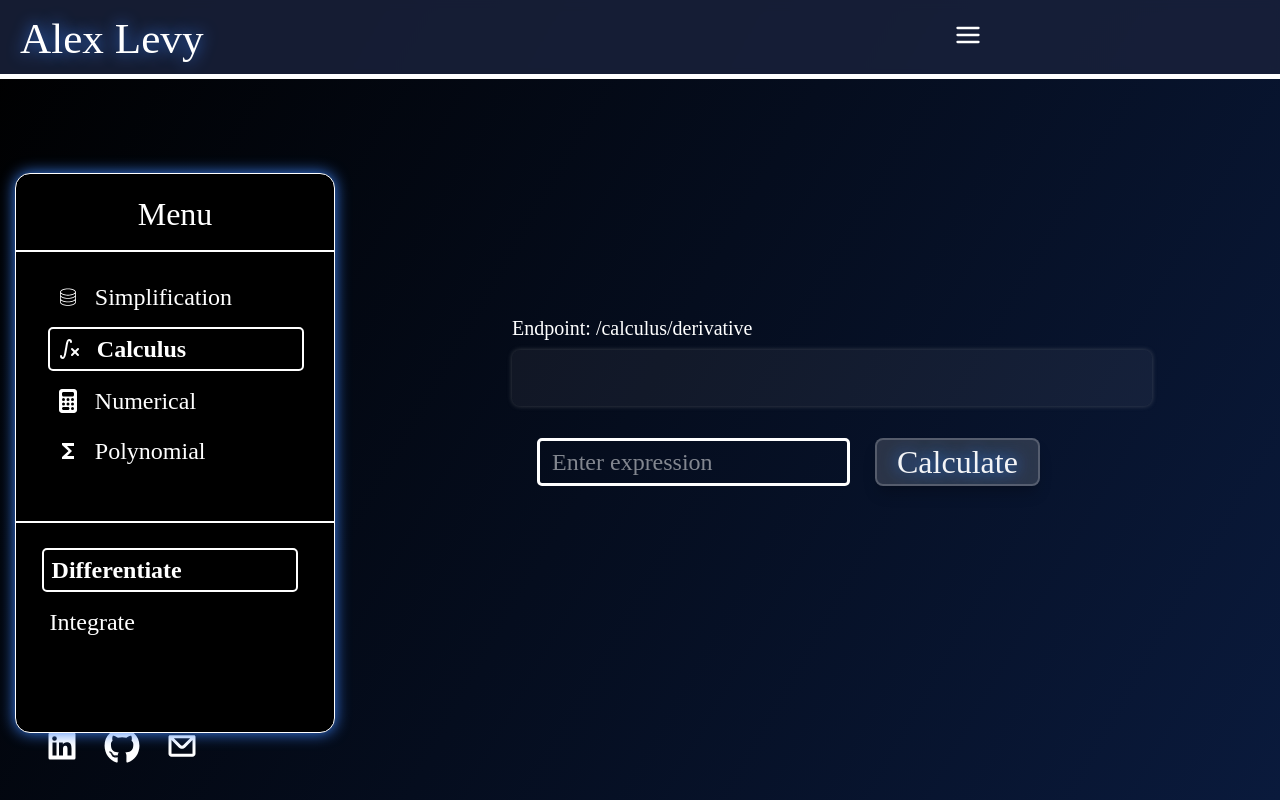
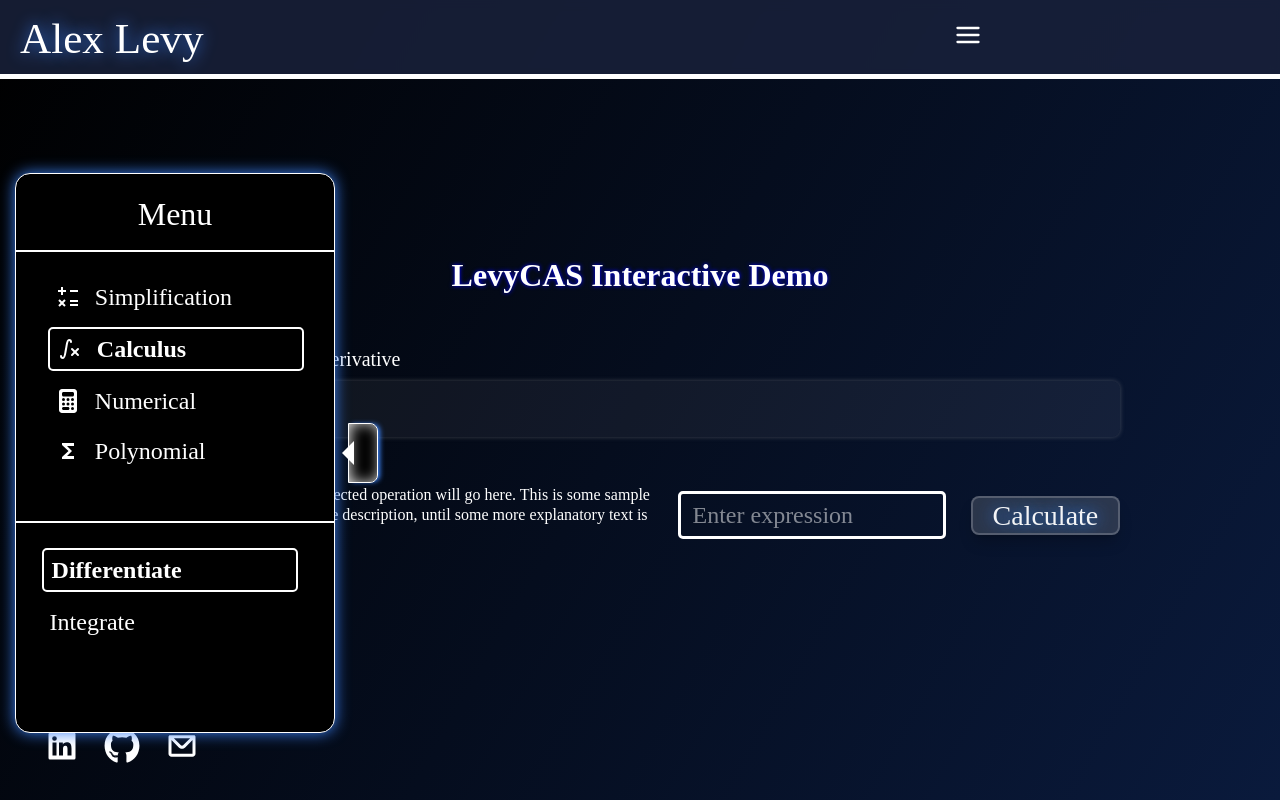
Before and after one commit to ajlevy246/LevySite, a Next.js app: page /projects/LevyCAS in a window 1280 px wide. Built offline with nearby package versions, Linux system fonts and the light colour scheme.

Commit message:
menu updated - added animations

```diff
--- a/src/app/projects/LevyCAS/demo.css
+++ b/src/app/projects/LevyCAS/demo.css
@@ -8,16 +8,25 @@
     min-height: 100vh;
 
     display: flex;
-    justify-content: right;
+    flex-direction: column;
+    justify-content: center;
     align-items: center;
+}
+
+.cas-demo > h1 {
+    font-size: 2rem;
+    margin-bottom: 50px;
+    text-shadow: 0 0 4px blue;
+    font-weight: bold;
+    text-align: center;
 }
 
 .cas-demo > nav {
     z-index: 998;
-    position: fixed;
+    position: absolute;
     left: 15px;
     top: 50%;
-    transform: translateY(-45%);
+    translate: 0 -45%;
 
     height: 70vh;
     min-height: 550px;
@@ -28,7 +37,6 @@
     flex-direction: column;
     justify-content: flex-start;
     align-items: flex-start;
-    overflow: hidden;
 
     padding-top: 20px;
     margin-top: 25px;
@@ -49,6 +57,47 @@
     width: 100%;
     border-bottom: 1px solid white;
     margin-bottom: 25px;
+}
+
+.cas-demo > nav .open-close::before {
+  content: "";
+  position: absolute;
+  top: 50%;
+  left: -8;
+  transform: translateY(-50%);
+
+  width: 30px;
+  height: 60px;
+  background: black;
+  border-radius: 0 8px 8px 0;
+  border: 1px solid white;
+  box-shadow: 3px 0 5px -1px #3b82f6,
+              inset 2px 0 15px -2px white;
+}
+
+.cas-demo > nav .open-close {
+  position: absolute;
+  right: -20px;
+  top: 50%;
+  transform: translateY(-50%);
+  cursor: pointer;
+}
+
+.cas-demo > nav .open-close > div {
+  position: relative;
+  left: 2;
+  width: 0;
+  height: 0;
+  caret-color: transparent;
+
+  border-top: 12px solid transparent;
+  border-bottom: 12px solid transparent;
+  border-left: 12px solid white;
+  transition: transform 0.3s ease;
+}
+
+.cas-demo > nav .open-close > div.open {
+  transform: rotate(180deg);
 }
 
 .cas-menu {
@@ -75,6 +124,7 @@
     padding: 0 0.5rem;
     flex-wrap: nowrap;
     white-space: nowrap;
+    caret-color: transparent;
 }
 
 .cas-menu button:hover {
@@ -88,13 +138,8 @@
     border-radius: 5px;
 }
 
-/* Large screens, menu is permanently open, and */
-/* operations are performed on the RHS of the screen */
-@media (min-width: 1024px) {
-    .cas-demo > form {
-        width: 50%;
-        margin-right: 10%;
-    }
+.cas-demo > form {
+    width: 75vw;
 }
 
 .cas-demo-output {
@@ -118,21 +163,42 @@
   caret-color: rgba(0, 0, 0, 0);
 }
 
+.cas-demo-input {
+    display: flex;
+    flex-direction: column;
+    flex-wrap: nowrap;
+    gap: 25px;
+    align-items: center;
+}
+
+@media (min-width: 1024px) {
+    .cas-demo-input {
+        flex-direction: row;
+        padding-left: 25px;
+    }
+}
+
+.cas-demo-input > p {
+    width: 100%;
+}
+
+@media (min-width: 1024px) {
+    .cas-demo-input > p {
+        max-width: 50%;
+
+    }
+}
+
 .cas-demo-input > input {
     font-size: 1.5rem;
     line-height: 2.5rem;
 
     padding-left: 0.75rem;
+    min-width: 25%;
 
     border: 3px solid white;
     height: 3rem;
     border-radius: 5px;
-}
-
-.cas-demo-input {
-    display: flex;
-    gap: 25px;
-    padding-left: 25px;
 }
 
 .cas-demo-input > button {
@@ -140,9 +206,10 @@
     text-transform: capitalize;
     text-shadow: 0 0 16px #2b82f6;
 
-    font-size: 2rem;
+    font-size: 1.75rem;
 
-    padding: 0rem 1.25rem;
+    width: 175px;
+    text-align: center;
     backdrop-filter: blur(12px);
     background-color:  rgba(255, 255, 255, 0.15);
     background-blend-mode: lighten;
--- a/src/app/projects/LevyCAS/page.tsx
+++ b/src/app/projects/LevyCAS/page.tsx
@@ -12,10 +12,11 @@ import { AnimatePresence, motion } from "motion/react";
 import "./demo.css";
 
 // Icons
-import { DiStreamline } from "react-icons/di"; // Simplification
+import { BiMath } from "react-icons/bi"; // Simplification
 import { FaCalculator } from "react-icons/fa6"; // Numerical
 import { MdFunctions } from "react-icons/md"; // Polynomial
 import { TbMathIntegralX } from "react-icons/tb"; // Calculus
+import { FaAngleDoubleRight, FaAngleDoubleLeft } from "react-icons/fa"; // Menu Open/Close
 
 // MENU OPTIONS
 // Main: Simplification, Calculus, Polynomial, Numerical
@@ -59,8 +60,11 @@ export default function LevyCAS() {
 
     return (
         <section className="cas-demo">
-            { navOpen &&
-            <nav>
+        <motion.nav
+                initial={{ x: 0 }}
+                animate={{ x: navOpen ? 0 : "-100%" }}
+                transition={{ type: "spring", stiffness: 300, damping: 30, bounce: 0 }}
+            >
                 {/* Navbar header */}
                 <h1>Menu</h1>
 
@@ -72,7 +76,7 @@ export default function LevyCAS() {
                         className={mainOp === "Simplification" ? "selected" : ""}
                         onClick={() => {setSubOp("/simp/auto"); setMainOp("Simplification")}}
                     >
-                        <DiStreamline /> Simplification
+                        <BiMath /> Simplification
                     </button>
                     <button
                         className={mainOp === "Calculus" ? "selected" : ""}
@@ -202,9 +206,14 @@ export default function LevyCAS() {
                     }
                     </AnimatePresence>
                 </div>
-            </nav>}
+
+                <button className="open-close" onClick={() => setNavOpen(!navOpen)}>
+                    <div className={`${navOpen ? 'open' : ''}`} />
+                </button>
+            </motion.nav>
 
 
+            <h1>LevyCAS Interactive Demo</h1>
             <form onSubmit={handleSubmit}>
                 <h2 className="mb-2 text-xl">Endpoint: {subOp}</h2>
                 <div className="cas-demo-output">
@@ -217,6 +226,11 @@ export default function LevyCAS() {
                 </div>
 
                 <div className="cas-demo-input">
+                    <p>
+                        A description of the selected operation will go here.
+                        This is some sample text to help me style the description,
+                        until some more explanatory text is written.
+                    </p>
                     <input className="cas-demo-input-field" value={userInput} onChange={e => setUserInput(e.target.value.toLowerCase())} placeholder="Enter expression" />
                     <button type="submit">Calculate</button>
                 </div>
```
